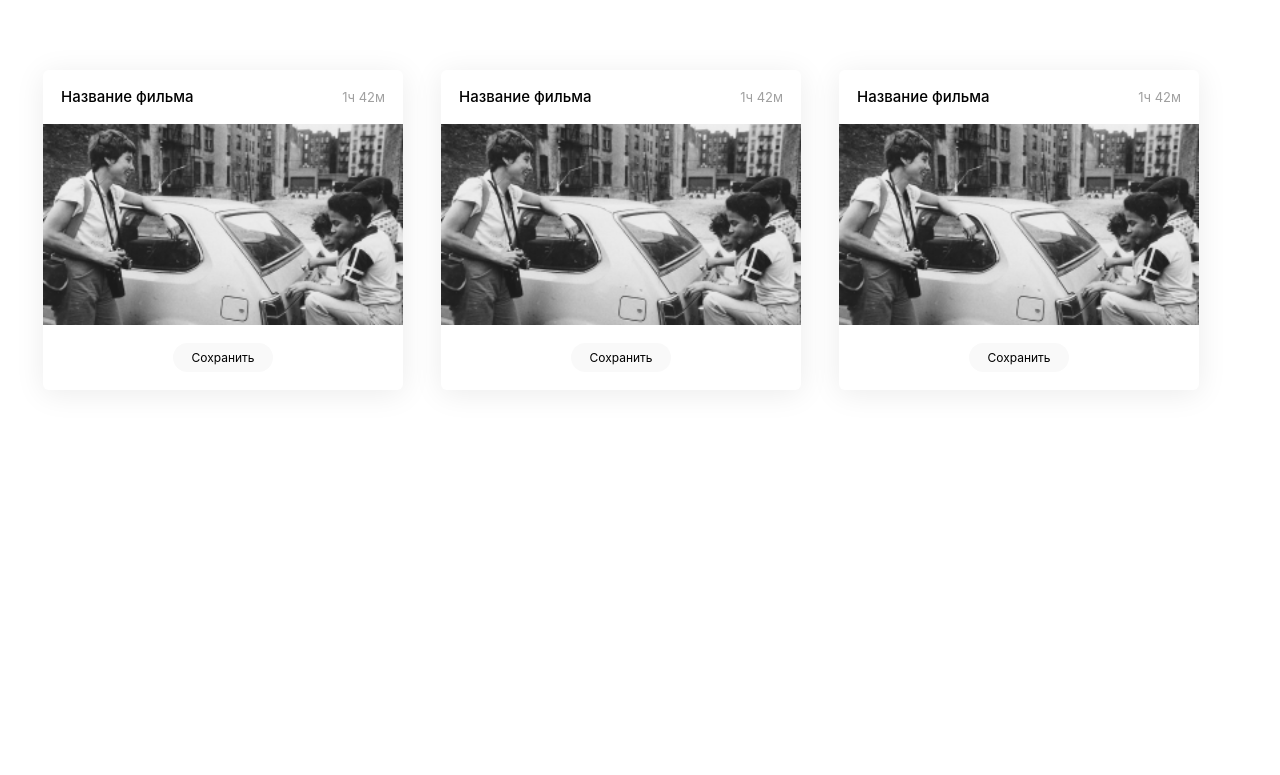
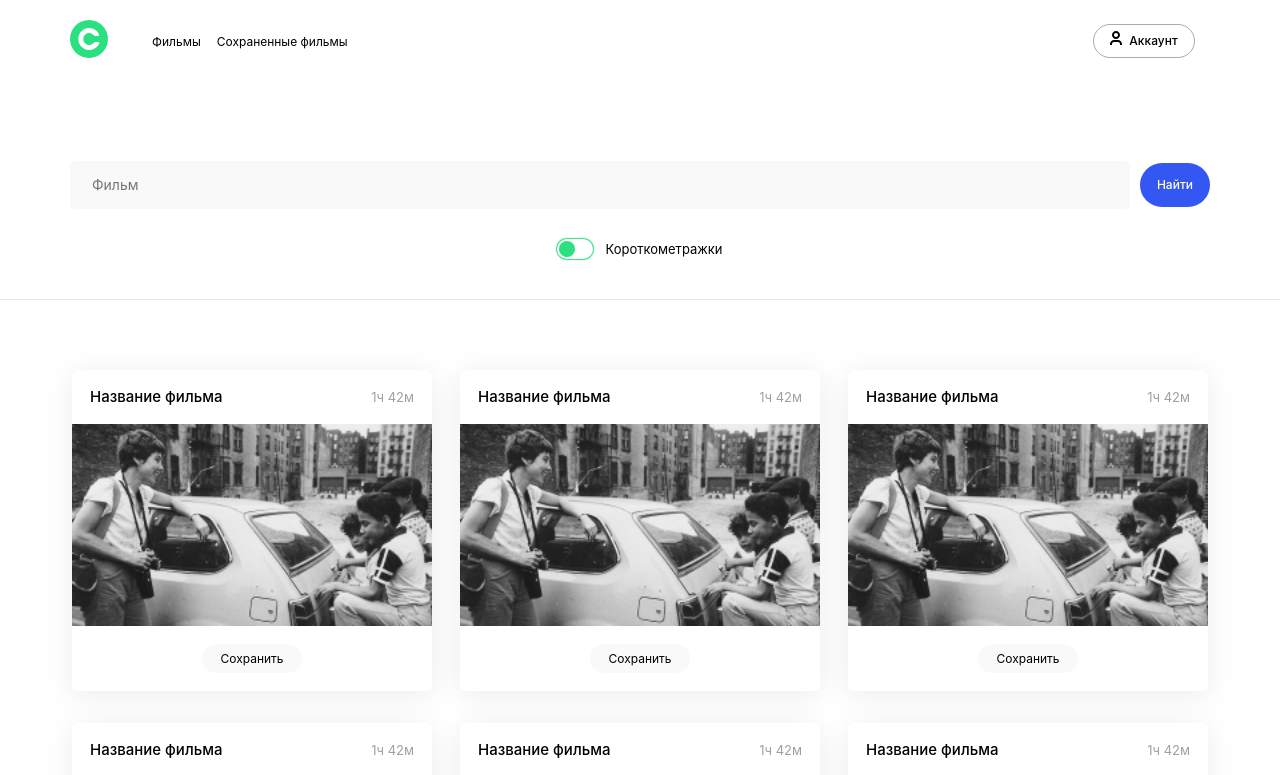
Before and after one commit to temmmus/movies-explorer-frontend, a React (Create React App) app: page /saved-movies in a window 1280 px wide. Shown: the top 775 px of the page. Built offline with nearby package versions, Linux system fonts and the light colour scheme.

Commit message:
фикс страницы сохраненных фильмов

```diff
--- a/src/components/Movies/Movies.css
+++ b/src/components/Movies/Movies.css
@@ -1,5 +1,4 @@
 .movies {
-    /* max-width: 1280px; */
     width: 1280px;
     display: flex;
     flex-direction: column;
--- a/src/components/SavedMovies/SavedMovies.css
+++ b/src/components/SavedMovies/SavedMovies.css
@@ -1,11 +1,6 @@
-.card-list {
-    margin: 0;
-    padding: 0;
-    margin-top: 70px;
-    display: grid;
+.saved-movies {
+    width: 1280px;
+    display: flex;
+    flex-direction: column;
     justify-content: center;
-    grid-template-rows: repeat(2, auto);
-    grid-template-columns: repeat(4, auto);
-    row-gap: 20px;
-    column-gap: 38px;
 }
--- a/src/components/SavedMovies/SavedMovies.js
+++ b/src/components/SavedMovies/SavedMovies.js
@@ -1,13 +1,17 @@
 import './SavedMovies.css';
-import MoviesCard from '../MoviesCard/MoviesCard';
+import Header from '../Header/Header';
+import SearchForm from '../SearchForm/SearchForm';
+import MoviesCardList from '../MoviesCardList/MoviesCardList';
+import Footer from '../Footer/Footer';
 
 function SavedMovies() {
   return (
-    <ul className="card-list">
-      <MoviesCard/>
-      <MoviesCard/>
-      <MoviesCard/>
-    </ul>
+    <div className="saved-movies">
+      <Header loggedIn={true}/>
+      <SearchForm/>
+      <MoviesCardList/>
+      <Footer/>
+    </div>
   );
 }
 
```
